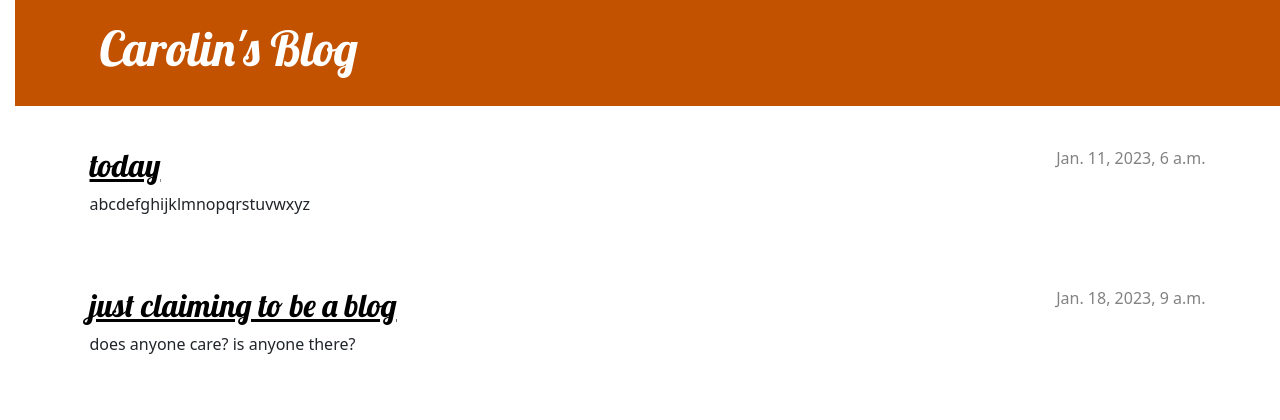
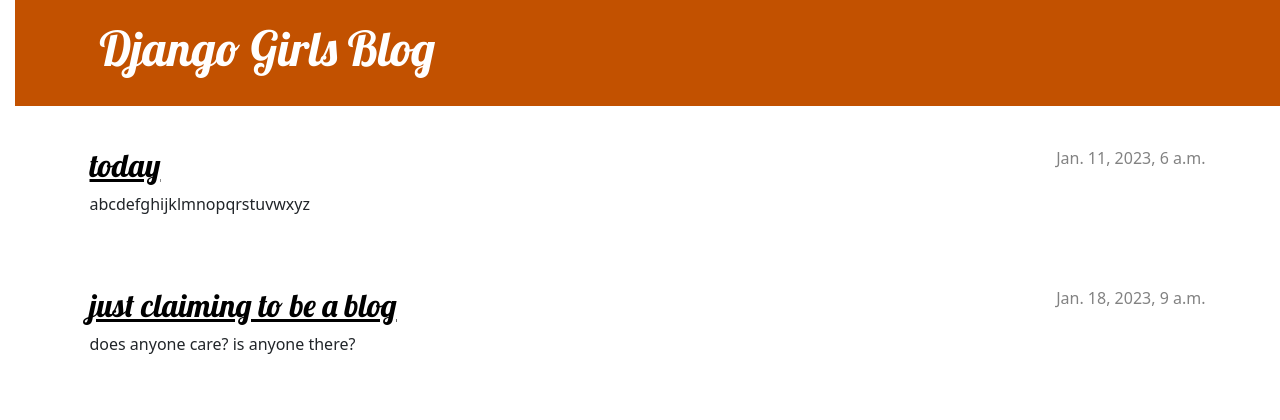
Before and after one commit to n0ne0fy0urbusiness/my-first-blog, a Django app: page / in a window 1280 px wide. Shown: the top 420 px of the page. Run offline with Django 3.2, Linux system fonts and the light colour scheme; data comes from the database, SQL or seed files in the repository.

Commit message:
New surface for website

```diff
--- /dev/null
+++ b/blog/templates/blog/base.html
@@ -0,0 +1,25 @@
+{% load static %}
+<!DOCTYPE html>
+<html>
+    <head>
+        <title>Django Girls blog</title>
+        <link rel="stylesheet" href="https://cdn.jsdelivr.net/npm/bootstrap@5.1.3/dist/css/bootstrap.min.css" integrity="sha384-1BmE4kWBq78iYhFldvKuhfTAU6auU8tT94WrHftjDbrCEXSU1oBoqyl2QvZ6jIW3" crossorigin="anonymous">
+        <link href='//fonts.googleapis.com/css?family=Lobster&subset=latin,latin-ext' rel='stylesheet' type='text/css'>
+        <link rel="stylesheet" href="{% static 'css/blog.css' %}">
+    </head>
+    <body>
+        <header class="page-header">
+          <div class="container">
+              <h1><a href="/">Django Girls Blog</a></h1>
+          </div>
+        </header>
+        <main class="container">
+            <div class="row">
+                <div class="col">
+                {% block content %}
+                {% endblock %}
+                </div>
+            </div>
+        </main>
+    </body>
+</html>
--- a/blog/templates/blog/post_list.html
+++ b/blog/templates/blog/post_list.html
@@ -1,22 +1,6 @@
-{% load static %}
-<!DOCTYPE html>
-<html>
-    <head>
-        <title>Carolin's Blog</title>
-        <link rel="stylesheet" href="https://cdn.jsdelivr.net/npm/bootstrap@5.1.3/dist/css/bootstrap.min.css" integrity="sha384-1BmE4kWBq78iYhFldvKuhfTAU6auU8tT94WrHftjDbrCEXSU1oBoqyl2QvZ6jIW3" crossorigin="anonymous">
-        <link href="//fonts.googleapis.com/css?family=Lobster&subset=latin,latin-ext" rel="stylesheet" type="text/css">
-        <link rel="stylesheet" href="{% static 'css/blog.css' %}">
-    </head>
-    <body>
-        <header class="page-header">
-            <div class="container">
-                <h1><a href="/">Carolin's Blog</a></h1>
-            </div>
-        </header>
+{% extends 'blog/base.html' %}
 
-        <main class="container">
-            <div class="row">
-                <div class="col">
+{% block content %}
     {% for post in posts %}
         <article class="post">
             <time class="date">
@@ -26,8 +10,4 @@
             <p>{{ post.text|linebreaksbr }}</p>
         </article>
     {% endfor %}
-                </div>
-            </div>
-        </main>
-    </body>
-</html>
+{% endblock %}
```
Lines whose indentation alone changed are shown as unchanged.
